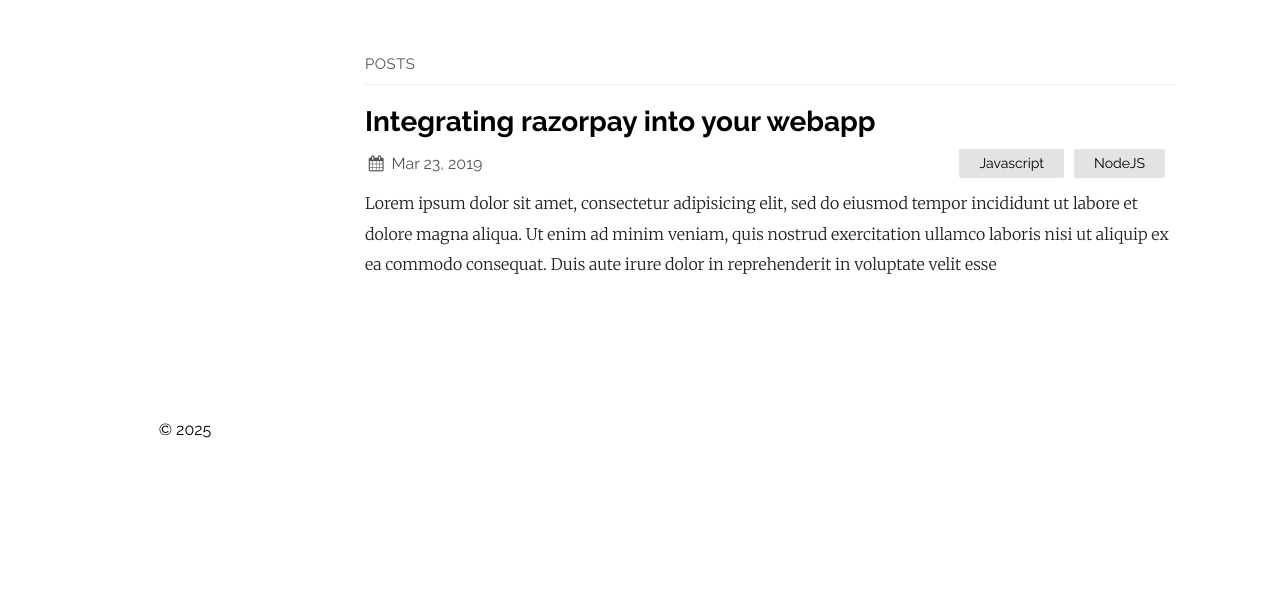
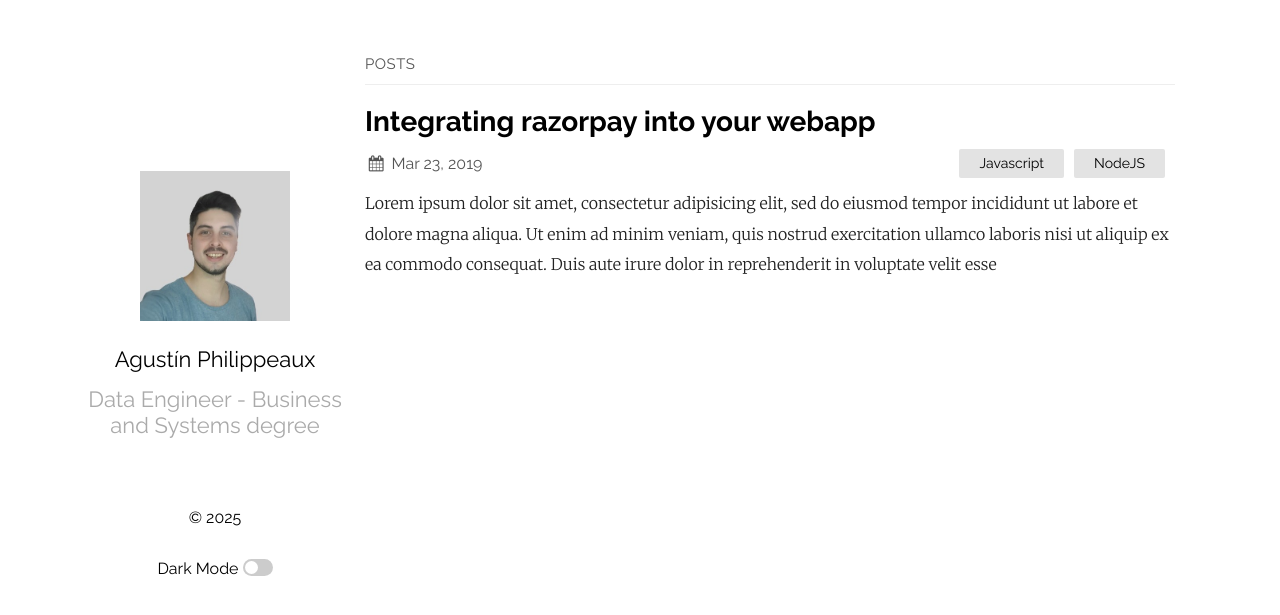
Before and after one commit to agustinphx/personal_site, a Jekyll site: the page built from index.md, in a window 1280 px wide. Shown: the top 615 px of the page. Built offline with Jekyll 4.4.1, drawn with Linux system fonts in a browser that asks for light colours.

Commit message:
Update _config.yml

```diff
--- a/_config.yml
+++ b/_config.yml
@@ -5,24 +5,21 @@ description: >
   Write an awesome description for your new site here. You can edit this
   line in _config.yml. It will appear in your document head meta (for
   Google search results) and in your feed.xml site description.
-
 show_excerpts: true
 
-theme: minima
 
 # Minima date format
 sass:
   sass_dir: _sass
-
 plainwhite:
-name: Agustín Philippeaux
-tagline: Data Engineer - Business and Systems degree
-date_format: "%b %-d, %Y"
-sitemap: false # set to true to generate sitemap.xml content
-search: false # set to true to enable searchbar
-dark_mode: true # set to true to add dark mode toggle
-portfolio_image: "assets/profile_picture.png" # the path from the base directory of the site to the image to display (no / at the start)
-html_lang: "en" # set the lang attribute of the <html> tag for the pages. See here for a list of codes: https://www.w3schools.com/tags/ref_country_codes.asp
+  name: Agustín Philippeaux
+  tagline: Data Engineer - Business and Systems degree
+  date_format: "%b %-d, %Y"
+  sitemap: false # set to true to generate sitemap.xml content
+  search: false # set to true to enable searchbar
+  dark_mode: true # set to true to add dark mode toggle
+  portfolio_image: "assets/profile_picture.png" # the path from the base directory of the site to the image to display (no / at the start)
+  html_lang: "en" # set the lang attribute of the <html> tag for the pages. See here for a list of codes: https://www.w3schools.com/tags/ref_country_codes.asp
 
 # Plugins
 plugins:
@@ -40,3 +37,5 @@ exclude:
   - Gemfile.lock
   - README.md
   - node_modules
+
+theme: minima
```
